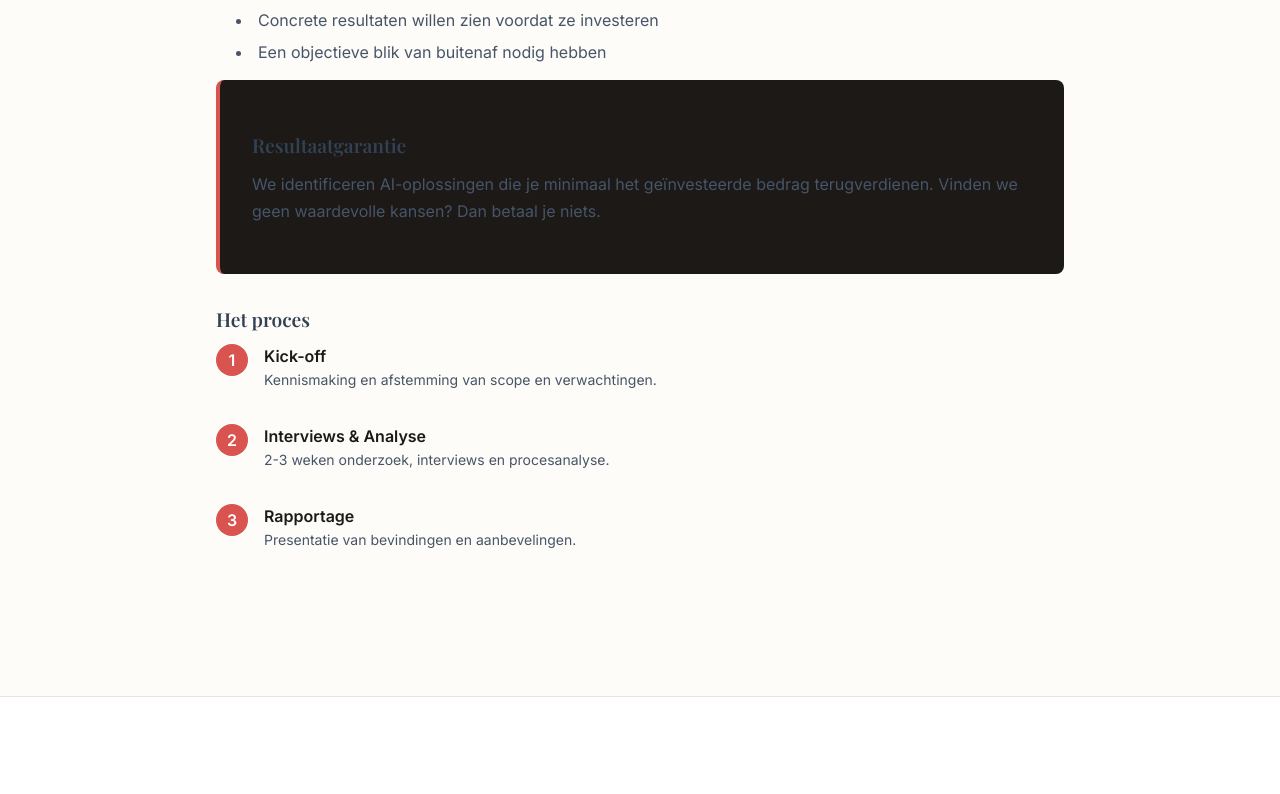
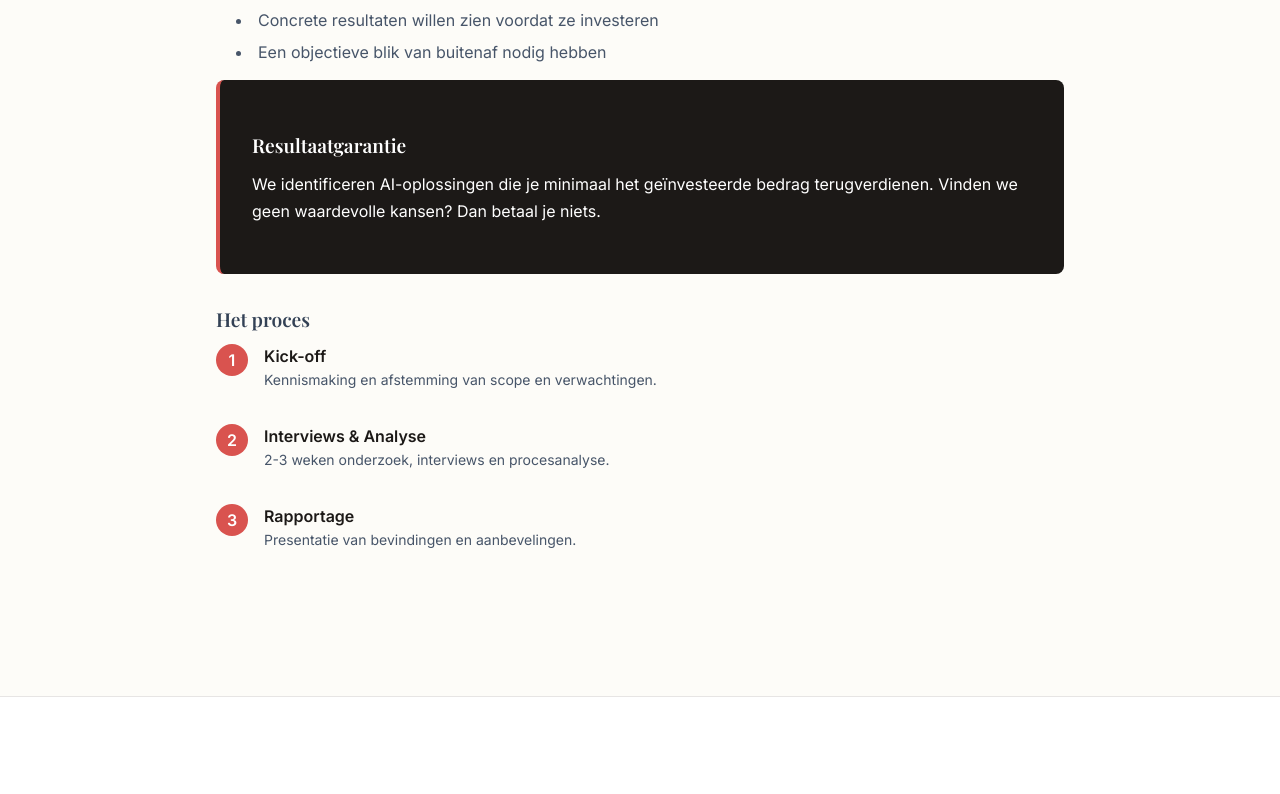
Before and after one commit to aiheroes/aiheroes-website, a React (Vite) app: page /nl/diensten/opportunity-scouting in a window 1280 px wide. Shown: the part 1526-2320 px from the top of the page. Built offline with nearby package versions, Linux system fonts and the light colour scheme; a web font is replaced by a local one.

Commit message:
Force white text in dark boxes with !important override
Added explicit CSS rules to override prose styles in dark boxes,
ensuring white text displays correctly instead of dark gray.

Co-Authored-By: Claude Sonnet 4.5 <noreply@anthropic.com>

```diff
--- a/index.css
+++ b/index.css
@@ -225,3 +225,16 @@ img {
 img.loaded {
   animation: image-fade 0.6s ease-out both;
 }
+
+/* Override prose styles in dark boxes */
+.not-prose h3,
+.not-prose h4,
+.not-prose p {
+  color: inherit !important;
+}
+
+.bg-brand-dark h3,
+.bg-brand-dark h4,
+.bg-brand-dark p {
+  color: inherit !important;
+}
```
